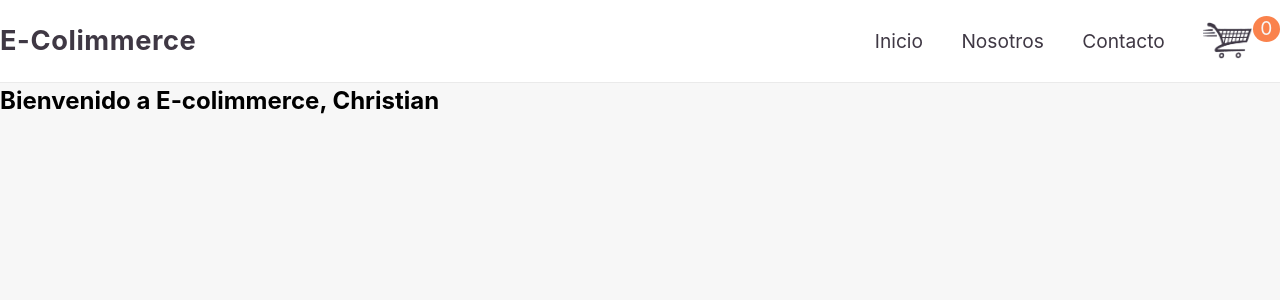
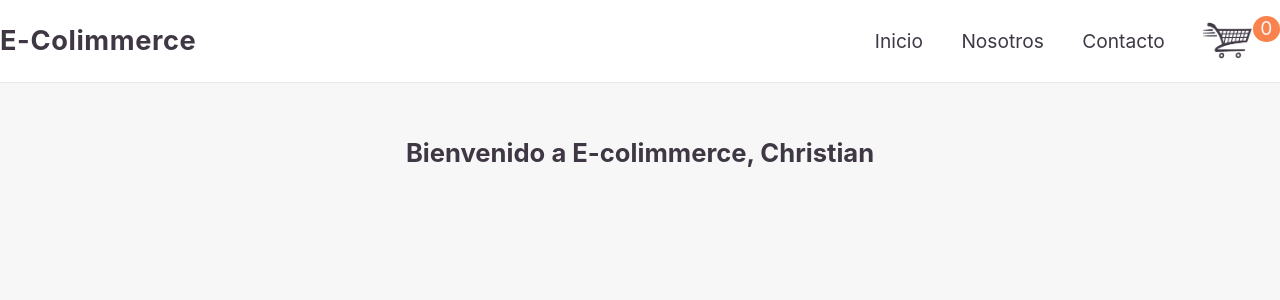
Before and after one commit to coliTNE/E-Commerce-React, a React (Create React App) app: page / in a window 1280 px wide. Shown: the top 300 px of the page. Built offline with nearby package versions, Linux system fonts and the light colour scheme.

Commit message:
styling greeting

```diff
--- a/src/components/ItemListContainer.jsx
+++ b/src/components/ItemListContainer.jsx
@@ -2,6 +2,6 @@ import React from 'react'
 
 export default function ItemListContainer({greeting, name}) {
   return (
-    <h2>{greeting}, {name}</h2>
+    <h2 className='main__h2'>{greeting}, {name}</h2>
   )
 }
--- a/src/index.css
+++ b/src/index.css
@@ -4,7 +4,7 @@ body {
     "Ubuntu", "Cantarell", "Fira Sans", "Droid Sans", "Helvetica Neue",
     sans-serif;
   background-color: #f7f7f7;
-
+  text-align: center;
   box-sizing: border-box;
 }
 
@@ -83,3 +83,9 @@ main {
   margin-top: 86px;
   height: 110vh;
 }
+
+.main__h2 {
+  padding-top: 2em;
+  font-size: 1.6rem;
+  color: #3f3844;
+}
```
